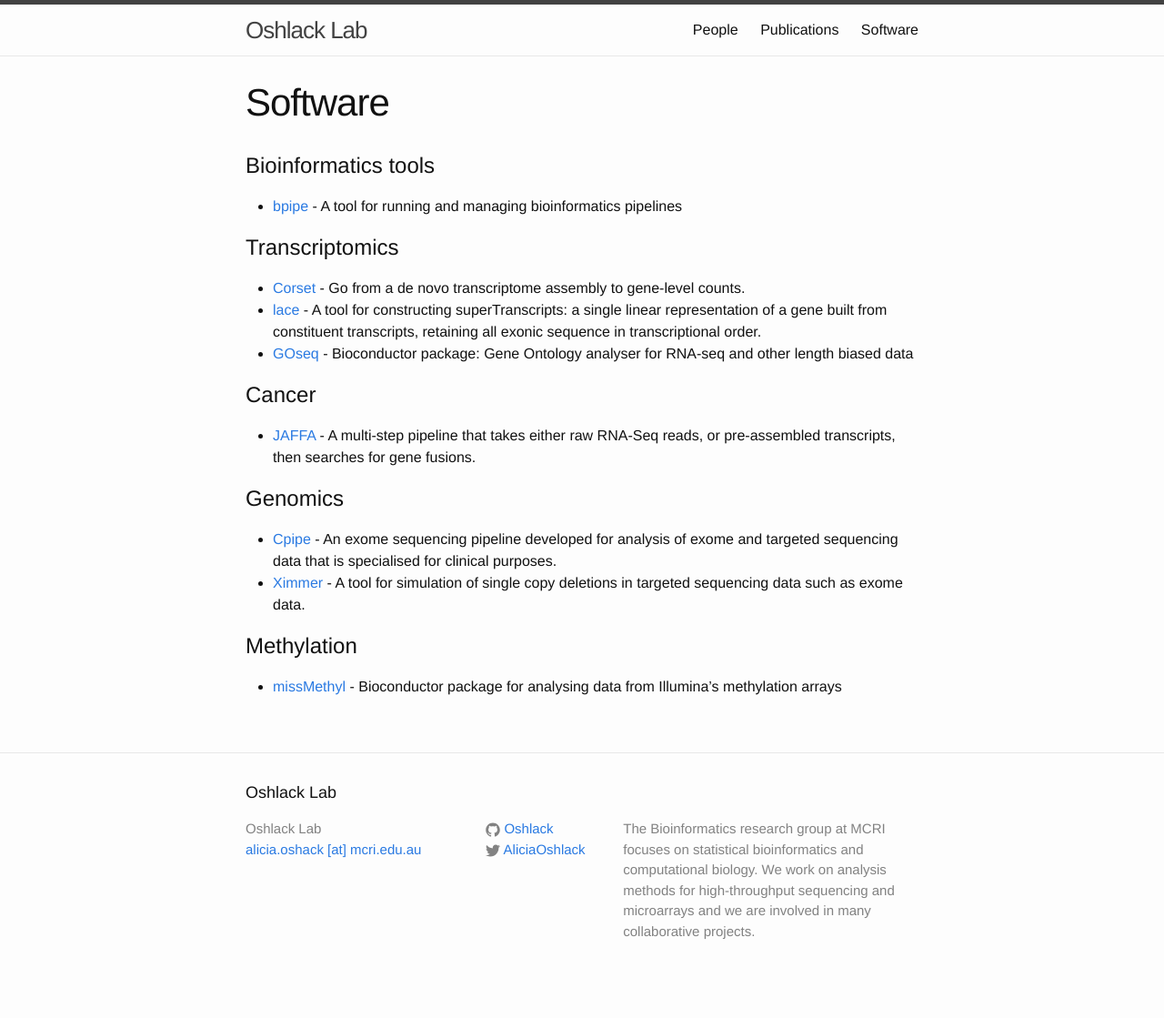
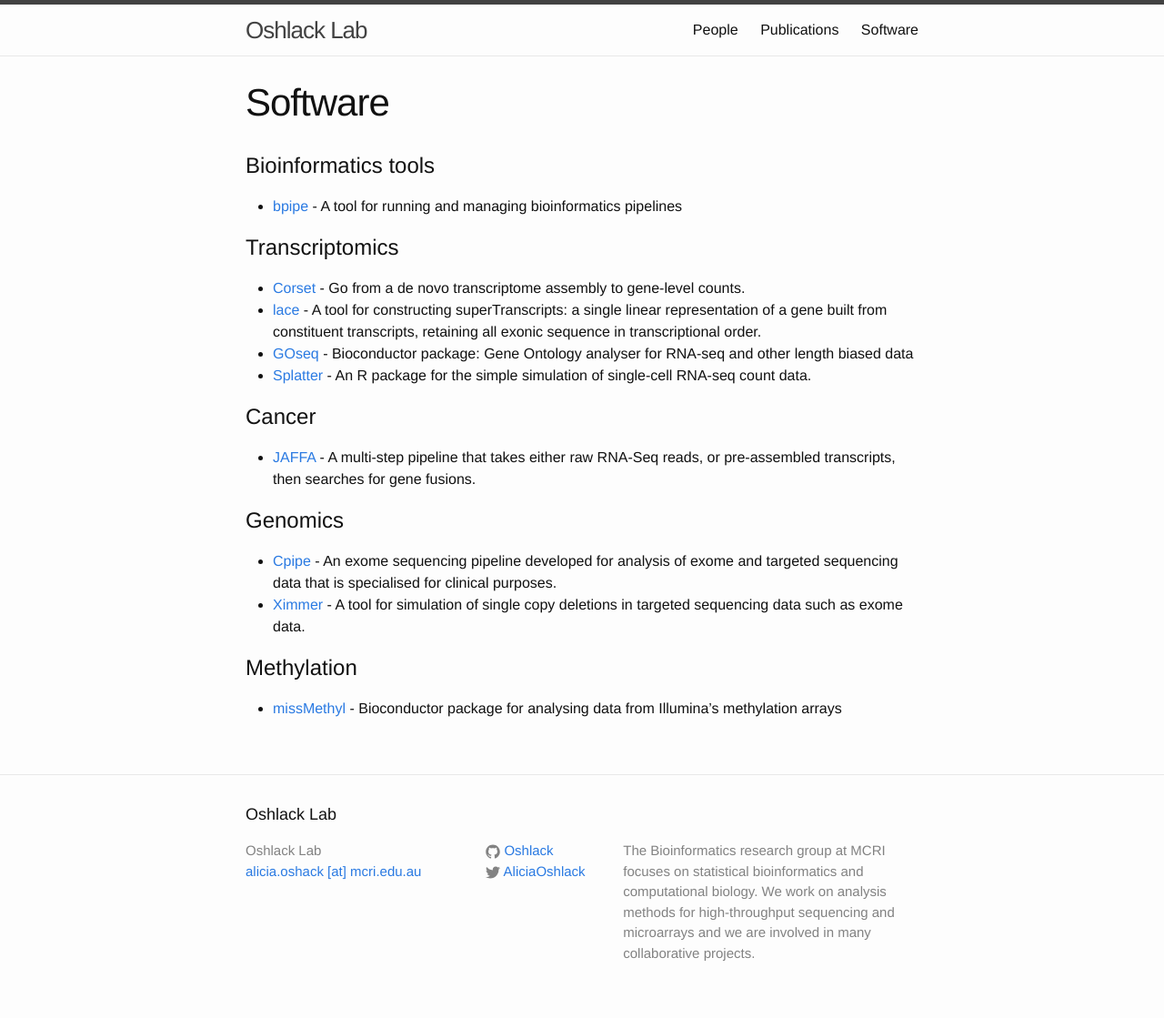
Before and after one commit to Oshlack/oshlack.github.io, a Jekyll site: the page built from software.md, in a window 1280 px wide. Shown: the whole page at 91% size. Built offline with Jekyll 4.4.1, drawn with Linux system fonts in a browser that asks for light colours; before the commit the page ends 1095 px from its top, so only the background shows below that.

Commit message:
Add Splatter

```diff
--- a/software.md
+++ b/software.md
@@ -11,6 +11,7 @@ permalink: /software/
 * [Corset](https://github.com/Oshlack/Corset/wiki) - Go from a de novo transcriptome assembly to gene-level counts.
 * [lace](https://github.com/Oshlack/Lace/wiki) - A tool for constructing superTranscripts: a single linear representation of a gene built from constituent transcripts, retaining all exonic sequence in transcriptional order.
 * [GOseq](http://bioconductor.org/packages/release/bioc/html/goseq.html) - Bioconductor package: Gene Ontology analyser for RNA-seq and other length biased data
+* [Splatter](https://github.com/Oshlack/splatter) - An R package for the simple simulation of single-cell RNA-seq count data.
 
 # Cancer
 * [JAFFA](https://github.com/Oshlack/JAFFA/wiki) - A multi-step pipeline that takes either raw RNA-Seq reads, or pre-assembled transcripts, then searches for gene fusions.
```
